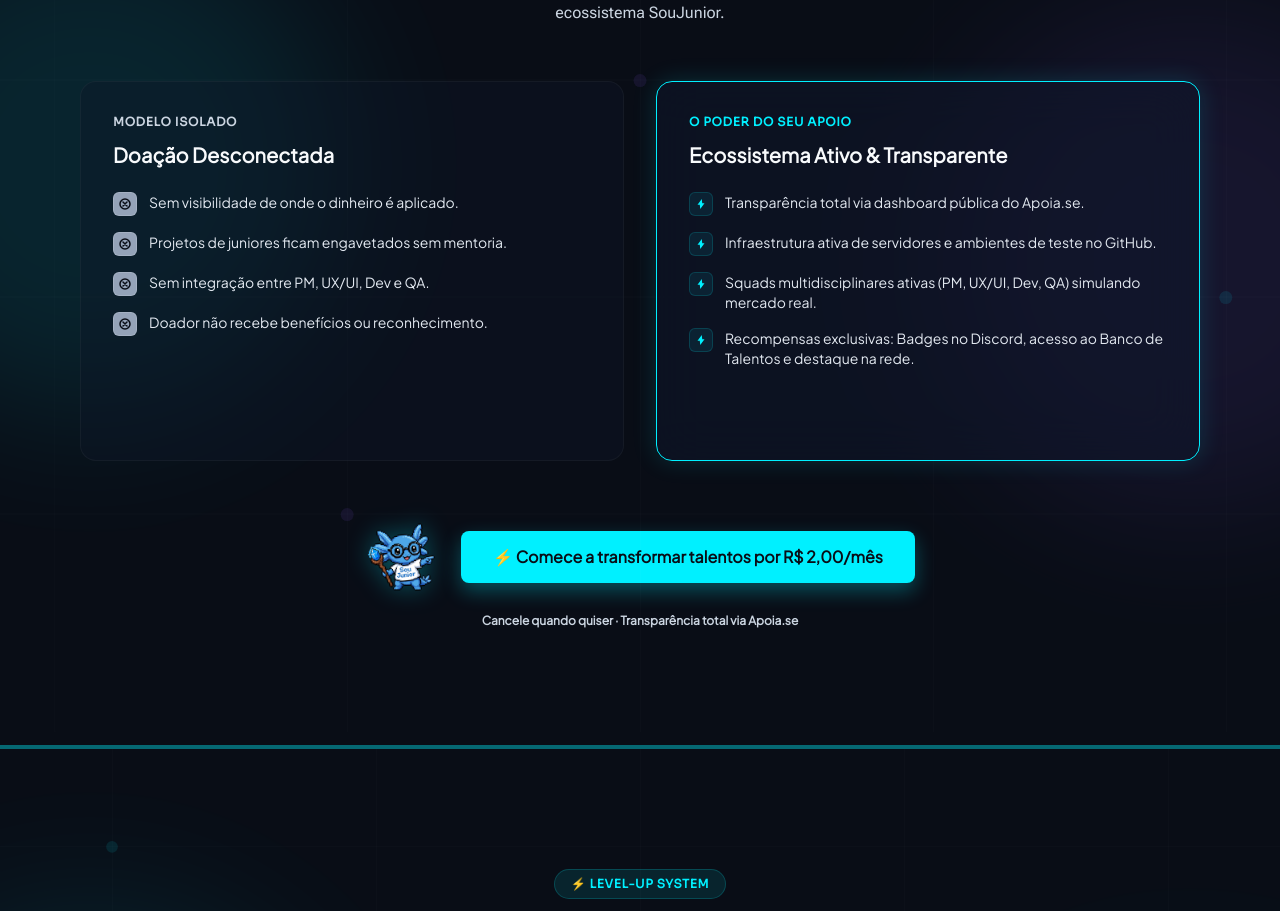
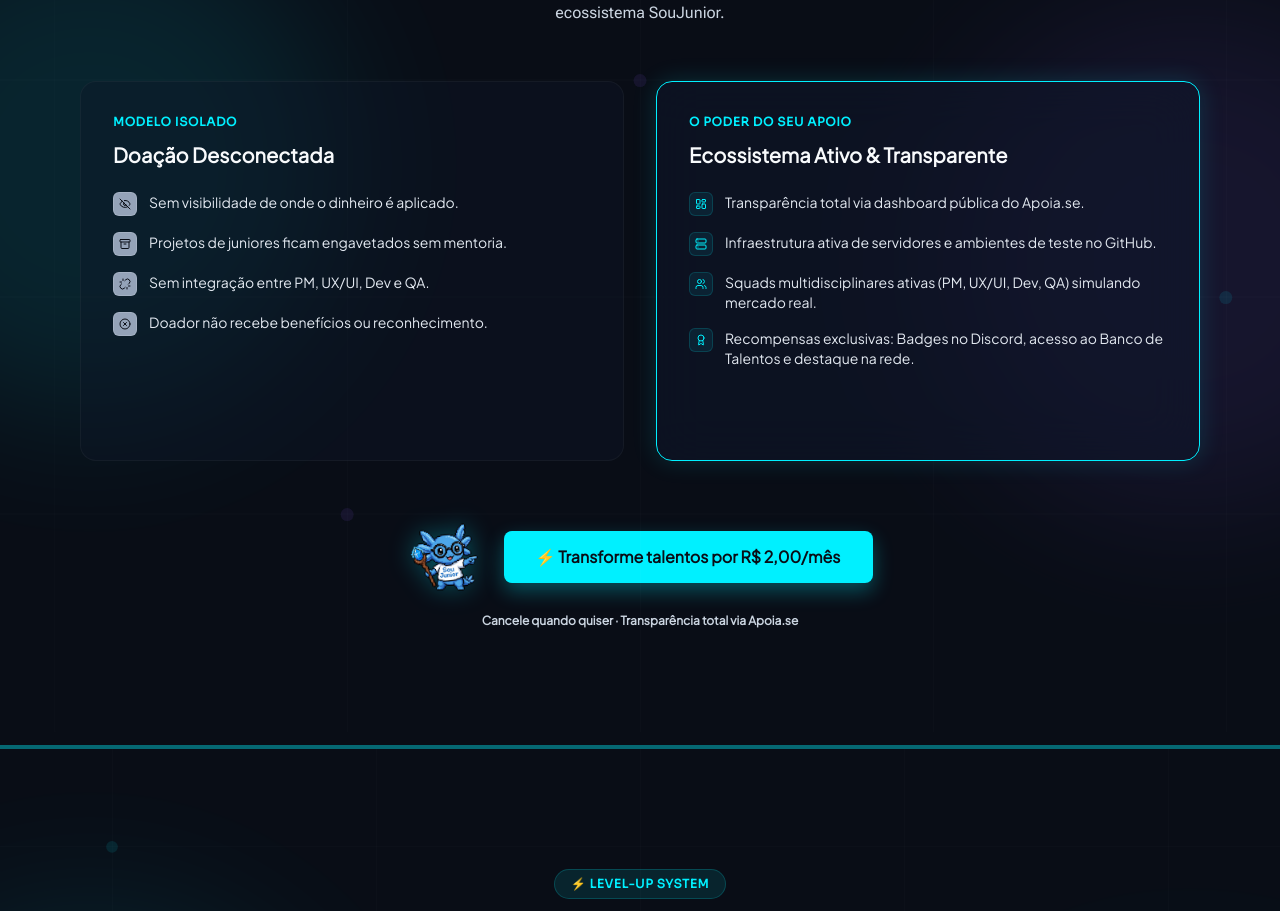
Before and after one commit to ANDERSONGUASSU/devlevelup, a React (Vite) app: page / in a window 1280 px wide. Shown: the part 1127-2038 px from the top of the page. Built offline with nearby package versions, Linux system fonts and the light colour scheme.

Commit message:
feat(comparison): usa ícones lucide por bullet nos cards e aplica ciano no eyebrow isolado

```diff
--- a/package.json
+++ b/package.json
@@ -25,6 +25,7 @@
     "@fontsource/sora": "^5.3.0",
     "clsx": "^2.1.1",
     "framer-motion": "^13.2.0",
+    "lucide-react": "^1.45.0",
     "react": "^19.2.8",
     "react-dom": "^19.2.8"
   },
@@ -40,7 +41,6 @@
     "eslint-plugin-react-refresh": "^0.5.7",
     "husky": "^9.1.7",
     "lint-staged": "^17.5.1",
-    "lucide-react": "^1.45.0",
     "prettier": "^3.9.6",
     "tailwind-merge": "^3.7.0",
     "tailwindcss": "^4.3.3",
--- a/src/components/comparison/ComparisonCard.tsx
+++ b/src/components/comparison/ComparisonCard.tsx
@@ -1,11 +1,11 @@
-import { BoltIcon, XCircleIcon } from '../ui/icons'
+import { type LucideIcon } from 'lucide-react'
 import { cn } from '../../lib/utils'
 
 interface ComparisonCardProps {
   variant: 'isolated' | 'ecosystem'
   eyebrow: string
   title: string
-  bullets: readonly string[]
+  bullets: readonly { text: string; icon: LucideIcon }[]
   className?: string
 }
 
@@ -17,7 +17,7 @@ const cardClasses = {
 } as const
 
 const eyebrowClasses = {
-  isolated: 'text-arcade-footer-text',
+  isolated: 'text-arcade-cyan',
   ecosystem: 'text-arcade-cyan',
 } as const
 
@@ -34,8 +34,6 @@ export function ComparisonCard({
   bullets,
   className,
 }: ComparisonCardProps) {
-  const Icon = variant === 'ecosystem' ? BoltIcon : XCircleIcon
-
   return (
     <article
       className={cn(
@@ -60,17 +58,17 @@ export function ComparisonCard({
 
       <ul className="flex flex-col gap-4">
         {bullets.map((bullet) => (
-          <li key={bullet} className="flex items-start gap-3">
+          <li key={bullet.text} className="flex items-start gap-3">
             <span
               className={cn(
                 'flex size-6 shrink-0 items-center justify-center rounded-md border',
                 iconBoxClasses[variant],
               )}
             >
-              <Icon className="size-3" />
+              <bullet.icon className="size-3" />
             </span>
             <p className="font-sans text-sm font-medium leading-5 text-arcade-comparison-bullet">
-              {bullet}
+              {bullet.text}
             </p>
           </li>
         ))}
--- a/src/data/comparison.ts
+++ b/src/data/comparison.ts
@@ -1,7 +1,19 @@
+import {
+  Archive,
+  Award,
+  CircleX,
+  EyeOff,
+  LayoutDashboard,
+  Server,
+  Unlink,
+  Users,
+  type LucideIcon,
+} from 'lucide-react'
+
 export interface ComparisonCardData {
   eyebrow: string
   title: string
-  bullets: string[]
+  bullets: { text: string; icon: LucideIcon }[]
 }
 
 export const comparisonCopy = {
@@ -13,22 +25,46 @@ export const comparisonCopy = {
     eyebrow: 'MODELO ISOLADO',
     title: 'Doação Desconectada',
     bullets: [
-      'Sem visibilidade de onde o dinheiro é aplicado.',
-      'Projetos de juniores ficam engavetados sem mentoria.',
-      'Sem integração entre PM, UX/UI, Dev e QA.',
-      'Doador não recebe benefícios ou reconhecimento.',
+      {
+        text: 'Sem visibilidade de onde o dinheiro é aplicado.',
+        icon: EyeOff,
+      },
+      {
+        text: 'Projetos de juniores ficam engavetados sem mentoria.',
+        icon: Archive,
+      },
+      {
+        text: 'Sem integração entre PM, UX/UI, Dev e QA.',
+        icon: Unlink,
+      },
+      {
+        text: 'Doador não recebe benefícios ou reconhecimento.',
+        icon: CircleX,
+      },
     ],
   },
   ecosystem: {
     eyebrow: 'O PODER DO SEU APOIO',
     title: 'Ecossistema Ativo & Transparente',
     bullets: [
-      'Transparência total via dashboard pública do Apoia.se.',
-      'Infraestrutura ativa de servidores e ambientes de teste no GitHub.',
-      'Squads multidisciplinares ativas (PM, UX/UI, Dev, QA) simulando mercado real.',
-      'Recompensas exclusivas: Badges no Discord, acesso ao Banco de Talentos e destaque na rede.',
+      {
+        text: 'Transparência total via dashboard pública do Apoia.se.',
+        icon: LayoutDashboard,
+      },
+      {
+        text: 'Infraestrutura ativa de servidores e ambientes de teste no GitHub.',
+        icon: Server,
+      },
+      {
+        text: 'Squads multidisciplinares ativas (PM, UX/UI, Dev, QA) simulando mercado real.',
+        icon: Users,
+      },
+      {
+        text: 'Recompensas exclusivas: Badges no Discord, acesso ao Banco de Talentos e destaque na rede.',
+        icon: Award,
+      },
     ],
   },
-  cta: '⚡ Comece a transformar talentos por R$ 2,00/mês',
+  cta: '⚡ Transforme talentos por R$ 2,00/mês',
   ctaSubtext: 'Cancele quando quiser · Transparência total via Apoia.se',
 } as const
```
Also changed, not shown: 1 other file (tests, documents, lock files or other folders).
